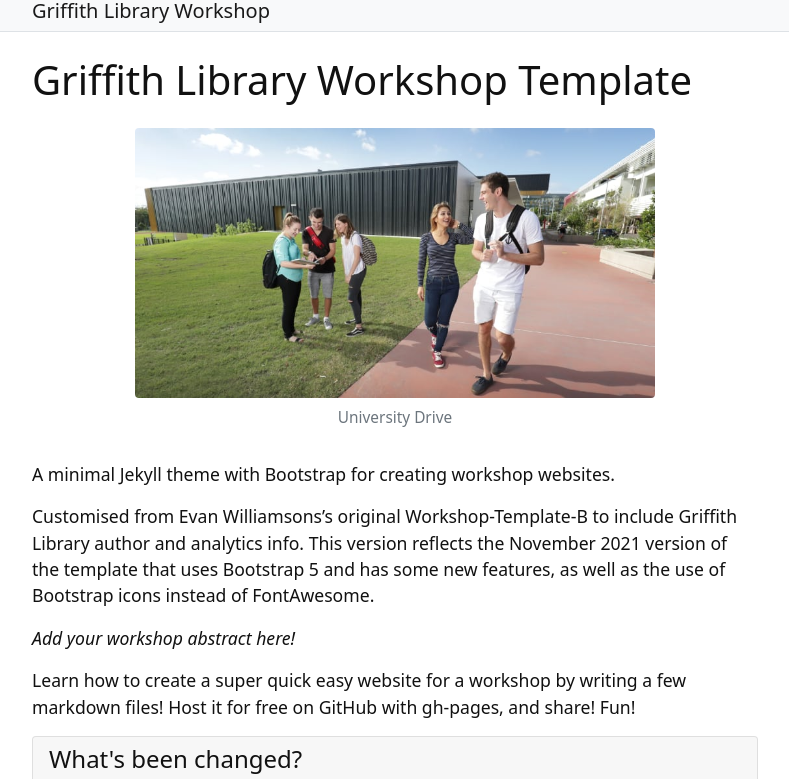
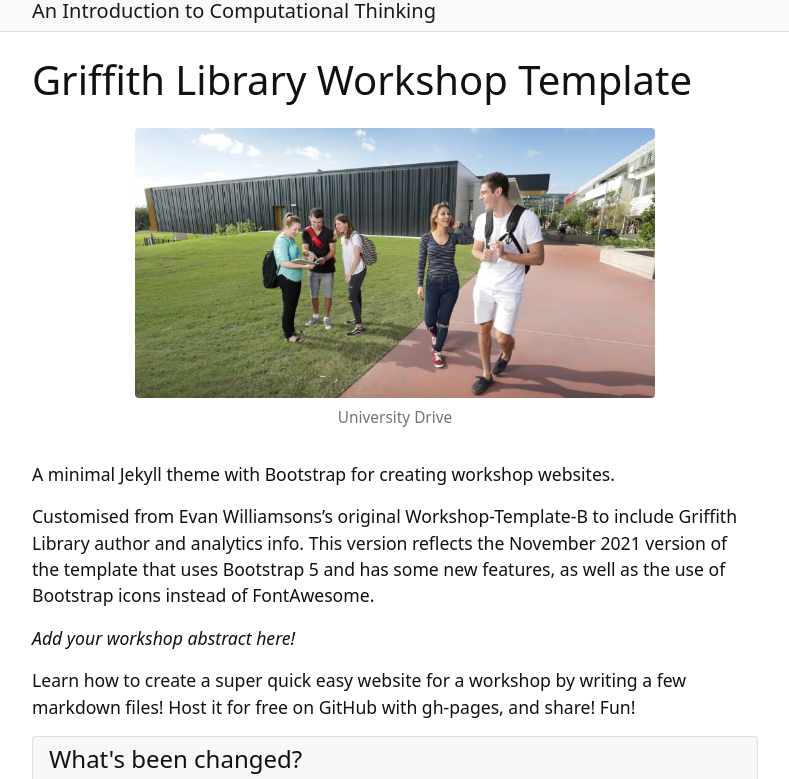
Before and after one commit to weaverbel/intro-computational-thinking, a Jekyll site: the page built from index.md, in a window 1280 px wide and 900 px high, cut to the strip 121-900 px from the top of the window. Shown: the whole strip, without its empty margins (245-1034 px from the left). Built offline with Jekyll 4.4.1, drawn with Linux system fonts in a browser that asks for light colours; some of the changed text lies outside the part shown.

Commit message:
Update _config.yml
add relevant info re repo

```diff
--- a/_config.yml
+++ b/_config.yml
@@ -10,7 +10,7 @@
 # SITE SETTINGS
 #
 # title appears in the header
-title: Griffith Library Workshop
+title: An Introduction to Computational Thinking
 # title-icon appears in the header to give some pizazz (leave blank for none)
 # choose from Bootstrap Icons in _includes/bootstrap-icons
 # find names on https://icons.getbootstrap.com/
@@ -18,8 +18,8 @@ title: Griffith Library Workshop
 title-icon: tools
 # description, keywords, and image for meta tags
 # these do not visibility appear on the pages, but used for SEO
-description: "A workshop companion site presented by Griffith University Library"
-keywords: "workshops, Griffith, research, library"
+description: "A workshop developed by staff at Griffith University Library"
+keywords: "computational thinking, Griffith, algorithms, problem solving"
 # featured-image is added to metadata tags for social media sharing
 # use a relative path to image in this repository or full URL
 featured-image: "/images/university-drive.jpg"
@@ -33,7 +33,7 @@ github_username: GriffithUniLibrary
 # year or date published
 pub_year: 2022
 # location of code, the full url to your github repository
-source-code: https://github.com/GULibrarySandbox/library-template-2022
+source-code: https://github.com/GULibrarySandbox/intro-computational-thinking
 
 ##########
 # URL VARIABLES [optional!]
@@ -42,11 +42,11 @@ source-code: https://github.com/GULibrarySandbox/library-template-2022
 #
 # use url for the domain, e.g. https://evanwill.github.io
 # on gh-pages follow the pattern: https://username.github.io
-url:
+url: https://GULibrarySandbox.github.io
 # use baseurl to add subsection of the domain, e.g. /workshop-template-b
 # on gh-pages this is a / followed by the name of the repository
 # baseurl is your github repository's name prefixed with a /
-baseurl:
+baseurl: /intro-computational-thinking
 
 
 ##########
```
